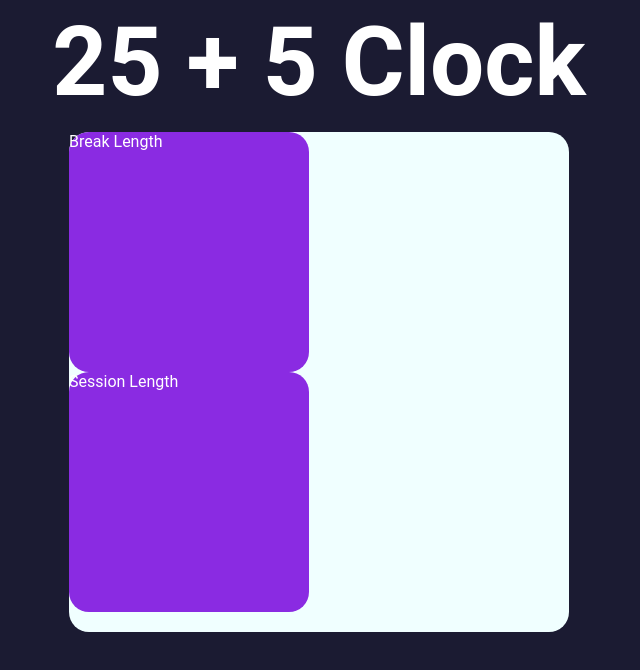
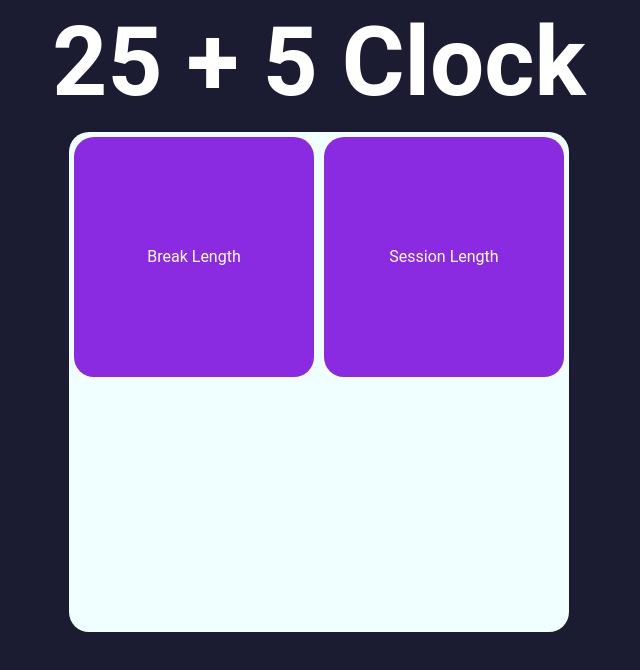
Before and after one commit to bballesterosgo/25-5-timer, a React (Create React App) app: page / in a window 1280 px wide. Shown: the top 670 px of the page, without its empty margins (321-961 px from the left). Built offline with nearby package versions, Linux system fonts and the light colour scheme.

Commit message:
no lo se

```diff
--- a/package.json
+++ b/package.json
@@ -8,7 +8,8 @@
     "@testing-library/user-event": "^13.5.0",
     "react": "^18.2.0",
     "react-dom": "^18.2.0",
-    "react-scripts": "5.0.1",
+    "react-icons": "^4.6.0",
+    "react-scripts": "^5.0.1",
     "web-vitals": "^2.1.4"
   },
   "scripts": {
--- a/src/App.css
+++ b/src/App.css
@@ -37,4 +37,5 @@ body{
   width: 500px;
   min-height: 500px;
   border-radius: 20px;
+  display: flex;
 }
--- a/src/stylesheet/BreakLabel.css
+++ b/src/stylesheet/BreakLabel.css
@@ -3,4 +3,8 @@
   width: 240px;
   height: 240px;
   border-radius: 20px;
+  margin: 5px;
+  display: flex;
+  justify-content: center;
+  align-items: center;
 }
--- a/src/stylesheet/SessionLabel.css
+++ b/src/stylesheet/SessionLabel.css
@@ -3,4 +3,8 @@
   width: 240px;
   height: 240px;
   border-radius: 20px;
+  margin: 5px;
+  display: flex;
+  justify-content: center;
+  align-items: center;
 }
```
Also changed, not shown: 1 other file (tests, documents, lock files or other folders).
